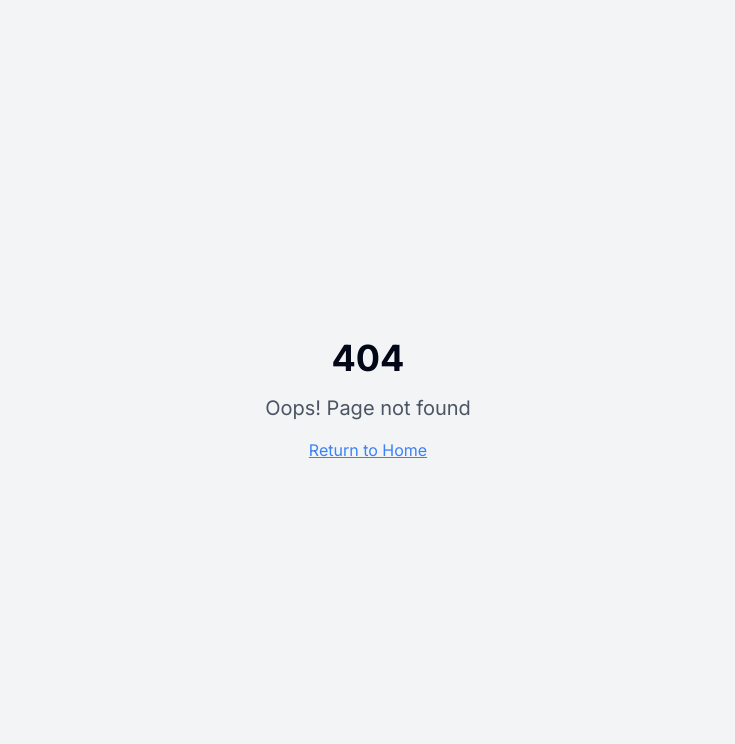
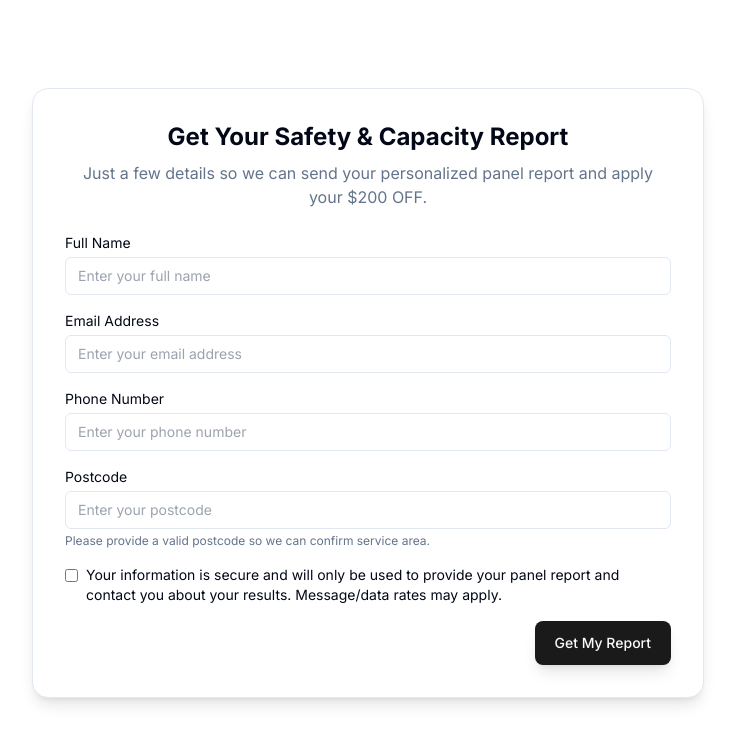
Before and after one commit to afterburnerDS/panel-upgrade-pro, a React (Vite) app: page /lead in a window 1280 px wide. Before the commit this address had no page. Shown: the top 744 px of the page, without its empty margins (272-1007 px from the left). Built offline with nearby package versions, Linux system fonts and the light colour scheme.

Commit message:
Refactor quiz form page
Move the quiz form to its own page, update the form design, and relocate the postcode field from the timeline question to the form.

```diff
--- a/src/App.tsx
+++ b/src/App.tsx
@@ -7,7 +7,7 @@ import Index from "./pages/Index";
 import NotFound from "./pages/NotFound";
 import ThankYou from "./pages/ThankYou";
 import QuizPage from "./pages/QuizPage";
-
+import LeadForm from "./pages/LeadForm";
 const queryClient = new QueryClient();
 
 const App = () => (
@@ -19,6 +19,7 @@ const App = () => (
         <Routes>
           <Route path="/" element={<Index />} />
           <Route path="/quiz" element={<QuizPage />} />
+          <Route path="/lead" element={<LeadForm />} />
           <Route path="/thank-you" element={<ThankYou />} />
           {/* ADD ALL CUSTOM ROUTES ABOVE THE CATCH-ALL "*" ROUTE */}
           <Route path="*" element={<NotFound />} />
--- a/src/components/LeadGate.tsx
+++ b/src/components/LeadGate.tsx
@@ -7,14 +7,14 @@ interface LeadGateProps {
 }
 
 const LeadGate = ({ onSubmitted }: LeadGateProps) => {
-  const [lead, setLead] = useState<LeadInfo>({ name: "", email: "", phone: "", consent: false });
+  const [lead, setLead] = useState<LeadInfo>({ name: "", email: "", phone: "", zip: "", consent: false });
   const [error, setError] = useState<string | null>(null);
   const [loading, setLoading] = useState(false);
 
   const submit = async () => {
     setError(null);
-    if (!lead.name || !lead.email || !lead.phone || !lead.consent) {
-      setError("Please complete all required fields and consent.");
+    if (!lead.name || !lead.email || !lead.phone || !lead.zip || !lead.consent) {
+      setError("Please complete all required fields, including postcode, and consent.");
       return;
     }
     setLoading(true);
@@ -37,15 +37,18 @@ const LeadGate = ({ onSubmitted }: LeadGateProps) => {
 
   return (
     <section className="container px-4 py-12" aria-labelledby="leadgate-heading">
-      <div className="max-w-xl mx-auto">
-        <h2 id="leadgate-heading" className="text-2xl font-bold">Great—your custom results are ready.</h2>
-        <p className="mt-2 text-muted-foreground">Enter your details to view your safety & capacity report and claim $200 OFF.</p>
+      <div className="max-w-2xl mx-auto">
+        <div className="bg-card border rounded-2xl shadow-lg p-6 md:p-8">
+          <h2 id="leadgate-heading" className="text-2xl font-bold text-center">Get Your Safety & Capacity Report</h2>
+          <p className="mt-2 text-muted-foreground text-center">Just a few details so we can send your personalized panel report and apply your $200 OFF.</p>
 
           <div className="mt-6 space-y-4">
             <div>
-            <label className="block text-sm mb-1">Name<span className="sr-only"> (required)</span></label>
+              <label className="block text-sm mb-1">Full Name<span className="sr-only"> (required)</span></label>
               <input
                 type="text"
+                autoComplete="name"
+                placeholder="Enter your full name"
                 className="w-full rounded-md border border-input px-3 py-2 text-sm bg-background"
                 value={lead.name}
                 onChange={(e) => setLead({ ...lead, name: e.target.value })}
@@ -53,9 +56,11 @@ const LeadGate = ({ onSubmitted }: LeadGateProps) => {
               />
             </div>
             <div>
-            <label className="block text-sm mb-1">Email<span className="sr-only"> (required)</span></label>
+              <label className="block text-sm mb-1">Email Address<span className="sr-only"> (required)</span></label>
               <input
                 type="email"
+                autoComplete="email"
+                placeholder="Enter your email address"
                 className="w-full rounded-md border border-input px-3 py-2 text-sm bg-background"
                 value={lead.email}
                 onChange={(e) => setLead({ ...lead, email: e.target.value })}
@@ -63,15 +68,34 @@ const LeadGate = ({ onSubmitted }: LeadGateProps) => {
               />
             </div>
             <div>
-            <label className="block text-sm mb-1">Phone<span className="sr-only"> (required)</span></label>
+              <label className="block text-sm mb-1">Phone Number<span className="sr-only"> (required)</span></label>
               <input
                 type="tel"
+                inputMode="tel"
+                autoComplete="tel"
+                placeholder="Enter your phone number"
                 className="w-full rounded-md border border-input px-3 py-2 text-sm bg-background"
                 value={lead.phone}
                 onChange={(e) => setLead({ ...lead, phone: e.target.value })}
                 required
               />
             </div>
+            <div>
+              <label className="block text-sm mb-1">Postcode<span className="sr-only"> (required)</span></label>
+              <input
+                type="text"
+                inputMode="numeric"
+                pattern="[0-9]*"
+                maxLength={10}
+                placeholder="Enter your postcode"
+                className="w-full rounded-md border border-input px-3 py-2 text-sm bg-background"
+                value={lead.zip || ""}
+                onChange={(e) => setLead({ ...lead, zip: e.target.value })}
+                required
+              />
+              <p className="mt-1 text-xs text-muted-foreground">Please provide a valid postcode so we can confirm service area.</p>
+            </div>
+
             <label className="flex items-start gap-2 text-sm">
               <input
                 type="checkbox"
@@ -80,16 +104,17 @@ const LeadGate = ({ onSubmitted }: LeadGateProps) => {
                 className="mt-1"
               />
               <span>
-              I consent to receive communications regarding my electrical upgrade via email and text. Message/data rates may apply.
+                Your information is secure and will only be used to provide your panel report and contact you about your results. Message/data rates may apply.
               </span>
             </label>
 
             {error && <p className="text-destructive text-sm" role="alert">{error}</p>}
 
-          <div>
+            <div className="flex justify-end">
               <Button data-cta="lead-submit" variant="hero" onClick={submit} disabled={loading}>
-              {loading ? "Submitting..." : "View My Results"}
+                {loading ? "Submitting..." : "Get My Report"}
               </Button>
+            </div>
           </div>
         </div>
       </div>
--- a/src/components/Quiz.tsx
+++ b/src/components/Quiz.tsx
@@ -255,20 +255,6 @@ const Quiz = ({ answers, setAnswers, setStepGlobal, onQuizComplete }: QuizProps)
               <CardDescription>Your ZIP helps confirm service area. The timeline guides scheduling and pricing recommendations.</CardDescription>
             </CardHeader>
             <CardContent className="flex-1 flex flex-col gap-6">
-              <div className="grid sm:grid-cols-2 gap-3">
-                <div>
-                  <label className="block text-sm mb-1">Zip code</label>
-                  <input
-                    type="text"
-                    inputMode="numeric"
-                    pattern="[0-9]*"
-                    maxLength={10}
-                    className="w-full rounded-md border border-input px-3 py-2 text-sm bg-background"
-                    placeholder="e.g., 85001"
-                    value={answers.zip || ""}
-                    onChange={(e) => setAnswers({ ...answers, zip: e.target.value })}
-                  />
-                </div>
               <div>
                 <label className="block text-sm mb-1">Timeline</label>
                 <div className="space-y-3">
@@ -288,7 +274,6 @@ const Quiz = ({ answers, setAnswers, setStepGlobal, onQuizComplete }: QuizProps)
                       <span className="font-medium">{t.label}</span>
                     </button>
                   ))}
-                  </div>
                 </div>
               </div>
               <div className="mt-auto flex justify-between pt-4">
--- /dev/null
+++ b/src/pages/LeadForm.tsx
@@ -0,0 +1,27 @@
+import { useNavigate } from "react-router-dom";
+import SEOHead from "@/components/SEOHead";
+import LeadGate from "@/components/LeadGate";
+import type { LeadInfo } from "@/types/quiz";
+
+const LeadForm = () => {
+  const navigate = useNavigate();
+
+  const handleSubmitted = (_lead: LeadInfo) => {
+    // Standalone form: route to thank-you after submit
+    navigate("/thank-you");
+  };
+
+  return (
+    <main>
+      <SEOHead title="Get Your Safety & Capacity Report" description="Enter your details to get your personalized panel report and claim $200 OFF." />
+      <section className="container px-4 py-10">
+        <h1 className="sr-only">Get Your Safety & Capacity Report</h1>
+        <div id="lead-gate">
+          <LeadGate onSubmitted={handleSubmitted} />
+        </div>
+      </section>
+    </main>
+  );
+};
+
+export default LeadForm;
--- a/src/pages/QuizPage.tsx
+++ b/src/pages/QuizPage.tsx
@@ -1,4 +1,5 @@
 import { useState } from "react";
+import { useNavigate } from "react-router-dom";
 import SEOHead from "@/components/SEOHead";
 import Quiz from "@/components/Quiz";
 import LeadGate from "@/components/LeadGate";
@@ -7,6 +8,7 @@ import CalendarSection from "@/components/CalendarSection";
 import type { QuizAnswers, LeadInfo } from "@/types/quiz";
 
 const QuizPage = () => {
+  const navigate = useNavigate();
   const [step, setStep] = useState<number>(1);
   const [answers, setAnswers] = useState<QuizAnswers>({
     age: "",
@@ -23,8 +25,7 @@ const QuizPage = () => {
 
 
   const onQuizComplete = () => {
-    setShowLeadGate(true);
-    window.setTimeout(() => document.querySelector("#lead-gate")?.scrollIntoView({ behavior: "smooth" }), 50);
+    navigate("/lead");
   };
 
   const onLeadSubmitted = (l: LeadInfo) => {
--- a/src/types/quiz.ts
+++ b/src/types/quiz.ts
@@ -23,5 +23,6 @@ export interface LeadInfo {
   name: string;
   email: string;
   phone: string;
+  zip?: string; // postcode moved to form
   consent: boolean;
 }
```
Lines whose indentation alone changed are shown as unchanged.
